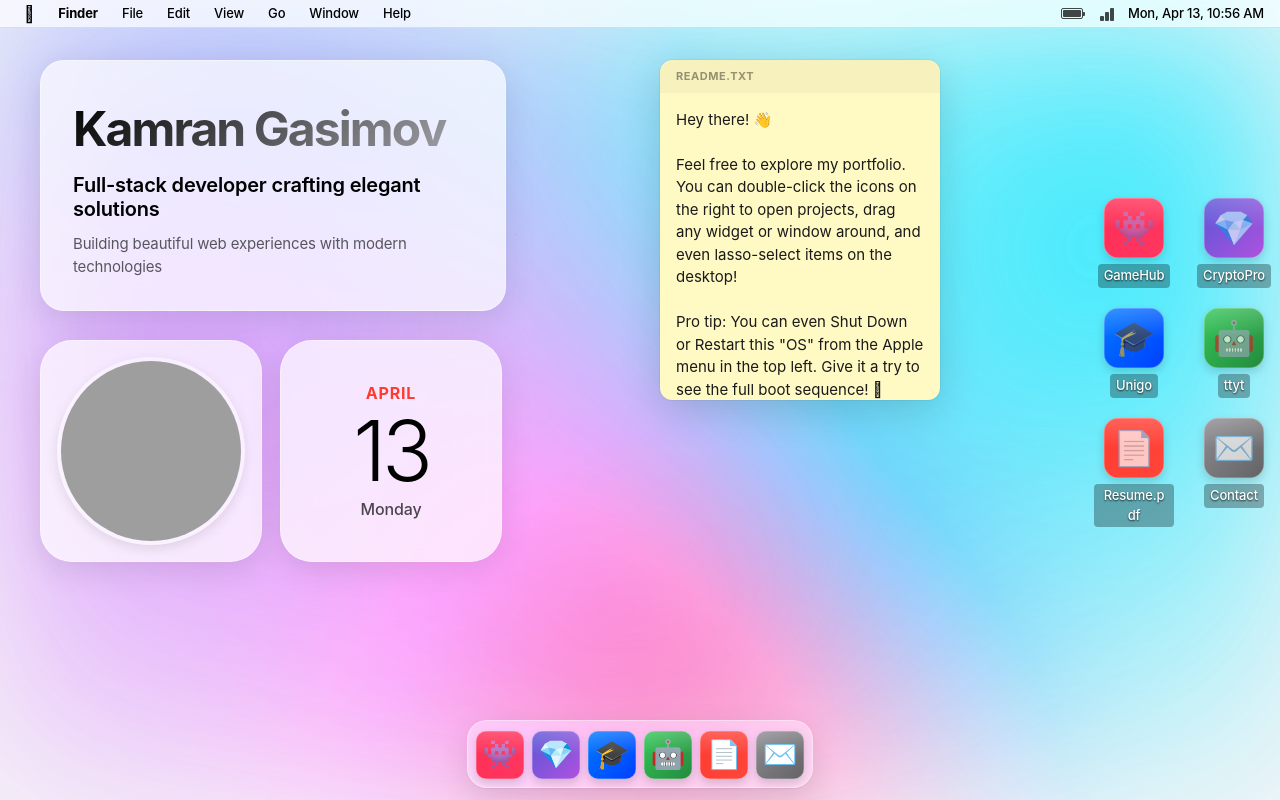
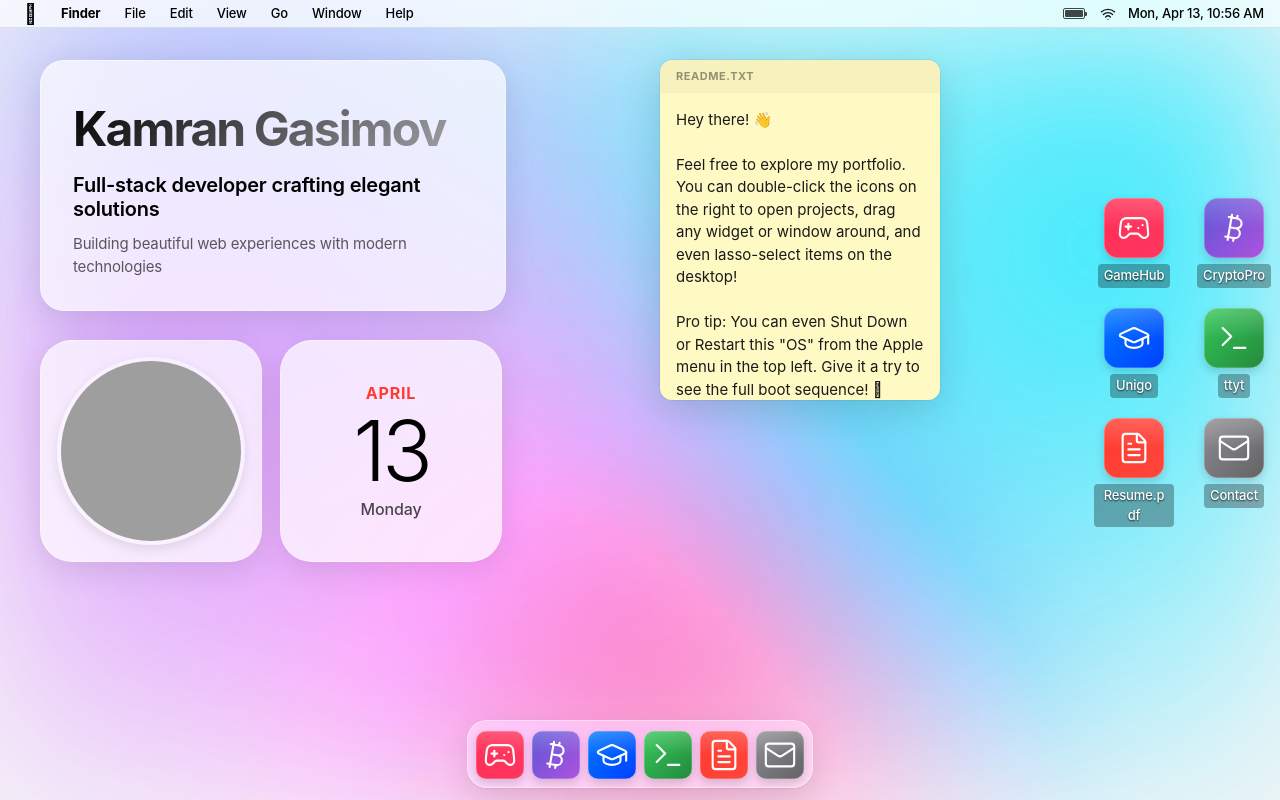
Before and after one commit to malore350/malore350.github.io, a React app: page / in a window 1280 px wide. Built offline with nearby package versions, Linux system fonts and the light colour scheme; grey boxes are pictures that could not be loaded; the HTML template or start-up script is replaced by a standard one.

Commit message:
feat: add AppIcon component and replace emoji icons with Lucide icons in dock and menu

```diff
--- a/package.json
+++ b/package.json
@@ -13,6 +13,7 @@
     "test:watch": "vitest --watch"
   },
   "dependencies": {
+    "lucide-react": "^1.8.0",
     "react": "^19.2.4",
     "react-dom": "^19.2.4"
   },
--- a/src/App.tsx
+++ b/src/App.tsx
@@ -8,6 +8,7 @@ import Window from './components/Window';
 import DesktopIcon from './components/DesktopIcon';
 import ProjectSection from './components/ProjectSection';
 import ResumeSection from './components/ResumeSection';
+import AppIcon from './components/AppIcon';
 
 interface OpenApp {
   id: string;
@@ -416,7 +417,7 @@ function App() {
             <div className="off-content">
               <p className="off-message">System is currently powered off.</p>
               <button className="turn-on-button" onClick={handleTurnOn}>
-                <span className="power-icon">⏻</span> Turn On
+                <AppIcon name="Power" size={20} style={{ marginRight: '8px' }} /> Turn On
               </button>
             </div>
           )}
@@ -468,17 +469,13 @@ function App() {
           <div className="lock-bottom-controls">
             <button className="lock-control-btn" onClick={() => handlePowerAction('shutdown')}>
               <span className="lock-control-icon">
-                <svg xmlns="http://www.w3.org/2000/svg" width="22" height="22" viewBox="0 0 24 24" fill="none" stroke="currentColor" strokeWidth="2" strokeLinecap="round" strokeLinejoin="round">
-                  <path d="M18.36 6.64A9 9 0 1 1 5.64 6.64M12 2v10" />
-                </svg>
+                <AppIcon name="Power" size={22} strokeWidth={2} />
               </span>
               <span>Shut Down</span>
             </button>
             <button className="lock-control-btn" onClick={() => handlePowerAction('restart')}>
               <span className="lock-control-icon">
-                <svg xmlns="http://www.w3.org/2000/svg" width="20" height="20" viewBox="0 0 24 24" fill="none" stroke="currentColor" strokeWidth="2.5" strokeLinecap="round" strokeLinejoin="round">
-                  <path d="M21.5 2v6h-6M21.34 15.57a10 10 0 1 1-.57-8.38" />
-                </svg>
+                <AppIcon name="RefreshCcw" size={20} strokeWidth={2.5} />
               </span>
               <span>Restart</span>
             </button>
@@ -728,9 +725,7 @@ function App() {
                     <p className="contact-text">Interested in working together? I'd love to hear from you.</p>
                     <div className="contact-links">
                       <a href="mailto:kamran.qasimoff@gmail.com" className="contact-link-button">
-                        <svg xmlns="http://www.w3.org/2000/svg" width="18" height="18" fill="currentColor" viewBox="0 0 16 16" style={{ marginRight: '10px', verticalAlign: 'middle' }}>
-                          <path d="M0 4a2 2 0 0 1 2-2h12a2 2 0 0 1 2 2v8a2 2 0 0 1-2 2H2a2 2 0 0 1-2-2zm2-1a1 1 0 0 0-1 1v.217l7 4.2 7-4.2V4a1 1 0 0 0-1-1zm13 2.383-4.708 2.825L15 11.105zm-.034 6.876-5.64-3.471L8 9.583l-1.326.795-5.64 3.47A1 1 0 0 0 2 14h12a1 1 0 0 0 .966-.741M1 11.105l4.708-2.897L1 5.383z"/>
-                        </svg>
+                        <AppIcon name="Mail" size={18} style={{ marginRight: '10px', verticalAlign: 'middle' }} />
                         kamran.qasimoff@gmail.com
                       </a>
                       <div className="contact-social-grid">
--- /dev/null
+++ b/src/components/AppIcon.tsx
@@ -0,0 +1,60 @@
+import {
+  Gamepad2,
+  Bitcoin,
+  GraduationCap,
+  Terminal,
+  FileText,
+  Mail,
+  Wifi,
+  Info,
+  RefreshCcw,
+  Power,
+  Lock,
+  User,
+  Search,
+  Settings,
+  X,
+  Maximize2,
+  Minimize2,
+  Minus
+} from 'lucide-react';
+import type { LucideProps } from 'lucide-react';
+import React from 'react';
+
+const iconRegistry: Record<string, React.FC<LucideProps>> = {
+  Gamepad2,
+  Bitcoin,
+  GraduationCap,
+  Terminal,
+  FileText,
+  Mail,
+  Wifi,
+  Info,
+  RefreshCcw,
+  Power,
+  Lock,
+  User,
+  Search,
+  Settings,
+  X,
+  Maximize2,
+  Minimize2,
+  Minus
+};
+
+interface AppIconProps extends LucideProps {
+  name: string;
+}
+
+const AppIcon = ({ name, ...props }: AppIconProps) => {
+  const IconComponent = iconRegistry[name];
+
+  if (!IconComponent) {
+    // Fallback to the string itself if it's an emoji or unknown
+    return <span {...(props as any)}>{name}</span>;
+  }
+
+  return <IconComponent {...props} />;
+};
+
+export default AppIcon;
--- a/src/components/DesktopIcon.css
+++ b/src/components/DesktopIcon.css
@@ -49,11 +49,11 @@
   display: flex;
   align-items: center;
   justify-content: center;
-  font-size: 34px;
   line-height: 1;
   margin-bottom: 6px;
   border-radius: 14px;
   background: linear-gradient(135deg, #fff 0%, #f0f0f0 100%);
+  color: white;
   box-shadow:
     0 4px 10px rgba(0,0,0,0.15),
     inset 0 0 0 0.5px rgba(255,255,255,0.4);
--- a/src/components/DesktopIcon.tsx
+++ b/src/components/DesktopIcon.tsx
@@ -1,3 +1,4 @@
+import AppIcon from './AppIcon';
 import './DesktopIcon.css';
 
 interface DesktopIconProps {
@@ -22,7 +23,9 @@ function DesktopIcon({ id, label, icon, isSelected, isMobile, style, onSelect, o
       id={`desktop-icon-${id}`}
       style={style}
     >
-      <div className={`icon-wrapper icon-${id}`}>{icon}</div>
+      <div className={`icon-wrapper icon-${id}`}>
+        <AppIcon name={icon} size={isMobile ? 32 : 34} strokeWidth={1.5} />
+      </div>
       <div className="icon-label">{label}</div>
     </div>
   );
--- a/src/components/Dock.css
+++ b/src/components/Dock.css
@@ -47,7 +47,6 @@
   width: 60px;
   height: 60px;
   border-radius: 14px;
-  font-size: 34px;
 }
 
 @media (prefers-color-scheme: dark) {
@@ -107,10 +106,10 @@
   display: flex;
   align-items: center;
   justify-content: center;
-  font-size: 28px;
   line-height: 1;
   border-radius: 10px;
   background: linear-gradient(135deg, #fff 0%, #f0f0f0 100%);
+  color: white;
   box-shadow:
     0 4px 10px rgba(0,0,0,0.15),
     inset 0 0 0 0.5px rgba(255,255,255,0.4);
--- a/src/components/Dock.tsx
+++ b/src/components/Dock.tsx
@@ -1,4 +1,5 @@
 import { dockItems } from '../data/dockItems';
+import AppIcon from './AppIcon';
 import './Dock.css';
 
 interface DockProps {
@@ -26,7 +27,7 @@ function Dock({ openApps, activeApp, isMobile, onAppClick }: DockProps) {
                 aria-label={`Open ${item.label}`}
               >
                 <span className={`dock-icon icon-${item.id}`} aria-hidden="true">
-                  {item.icon}
+                  <AppIcon name={item.icon} size={isMobile ? 24 : 34} strokeWidth={1.5} />
                 </span>
                 {isOpen && !isMobile && <span className="dock-indicator" />}
                 {!isMobile && <span className="dock-label">{item.label}</span>}
--- a/src/components/MenuBar.css
+++ b/src/components/MenuBar.css
@@ -153,9 +153,10 @@
 }
 
 .apple-logo {
-  font-size: 16px;
+  font-size: 20px;
+  line-height: 1;
   cursor: pointer;
-  padding: 2px 8px;
+  padding: 1px 8px;
   border-radius: 4px;
   display: flex;
   align-items: center;
@@ -229,25 +230,11 @@
 
 /* Wifi Icon Styling */
 .wifi-icon {
-  width: 18px;
-  height: 14px;
   display: flex;
-  align-items: flex-end;
+  align-items: center;
   justify-content: center;
-  gap: 1.5px;
   margin-left: 4px;
 }
-
-.wifi-bar {
-  background-color: currentColor;
-  width: 3.5px;
-  border-radius: 1px;
-  opacity: 0.8;
-}
-
-.wifi-1 { height: 5px; }
-.wifi-2 { height: 9px; }
-.wifi-3 { height: 13px; }
 
 .time {
   margin-left: 4px;
--- a/src/components/MenuBar.tsx
+++ b/src/components/MenuBar.tsx
@@ -1,4 +1,5 @@
 import { useState, useEffect, useRef } from 'react';
+import AppIcon from './AppIcon';
 import './MenuBar.css';
 
 interface MenuBarProps {
@@ -64,9 +65,7 @@ function MenuBar({ activeAppName, isMobile, onPowerAction, onLock, onAboutClick
             <div className="signal-bar bar-4"></div>
           </div>
           <div className="status-icon wifi-icon">
-            <svg viewBox="0 0 24 24" width="16" height="16" fill="currentColor">
-              <path d="M12 21l-12-11.657c1.581-1.39 3.42-2.123 5.333-2.123s3.752.733 5.333 2.123l-1.333 1.293c-1.054-.927-2.28-1.416-3.553-1.416s-2.499.489-3.553 1.416l9.106 8.834 9.106-8.834c-1.054-.927-2.28-1.416-3.553-1.416s-2.499.489-3.553 1.416l-1.333-1.293c1.581-1.39 3.42-2.123 5.333-2.123s3.752.733 5.333 2.123l-12 11.657z"/>
-            </svg>
+            <AppIcon name="Wifi" size={16} strokeWidth={2} />
           </div>
           <div className="status-icon battery-icon">
             <div className="battery-body">
@@ -92,21 +91,21 @@ function MenuBar({ activeAppName, isMobile, onPowerAction, onLock, onAboutClick
           {isAppleMenuOpen && (
             <div className="apple-dropdown">
               <div className="dropdown-item" onClick={() => { setIsAppleMenuOpen(false); onAboutClick?.(); }}>
-                <svg className="menu-icon" xmlns="http://www.w3.org/2000/svg" width="14" height="14" viewBox="0 0 24 24" fill="none" stroke="currentColor" strokeWidth="2" strokeLinecap="round" strokeLinejoin="round"><circle cx="12" cy="12" r="10"/><path d="M12 16v-4"/><path d="M12 8h.01"/></svg>
+                <AppIcon name="Info" size={14} strokeWidth={2} className="menu-icon" />
                 About this Website
               </div>
               <div className="dropdown-divider"></div>
               <div className="dropdown-item" onClick={() => { setIsAppleMenuOpen(false); onPowerAction?.('restart'); }}>
-                <svg className="menu-icon" xmlns="http://www.w3.org/2000/svg" width="14" height="14" viewBox="0 0 24 24" fill="none" stroke="currentColor" strokeWidth="2" strokeLinecap="round" strokeLinejoin="round"><path d="M21 12a9 9 0 1 1-9-9c2.52 0 4.93 1 6.74 2.74L21 8"/><path d="M21 3v5h-5"/></svg>
+                <AppIcon name="RefreshCcw" size={14} strokeWidth={2} className="menu-icon" />
                 Restart...
               </div>
               <div className="dropdown-item" onClick={() => { setIsAppleMenuOpen(false); onPowerAction?.('shutdown'); }}>
-                <svg className="menu-icon" xmlns="http://www.w3.org/2000/svg" width="14" height="14" viewBox="0 0 24 24" fill="none" stroke="currentColor" strokeWidth="2" strokeLinecap="round" strokeLinejoin="round"><path d="M18.36 6.64A9 9 0 1 1 5.64 6.64"/><line x1="12" y1="2" x2="12" y2="12"/></svg>
+                <AppIcon name="Power" size={14} strokeWidth={2} className="menu-icon" />
                 Shut Down...
               </div>
               <div className="dropdown-divider"></div>
               <div className="dropdown-item" onClick={() => { setIsAppleMenuOpen(false); onLock?.(); }}>
-                <svg className="menu-icon" xmlns="http://www.w3.org/2000/svg" width="14" height="14" viewBox="0 0 24 24" fill="none" stroke="currentColor" strokeWidth="2" strokeLinecap="round" strokeLinejoin="round"><rect x="3" y="11" width="18" height="11" rx="2" ry="2"/><path d="M7 11V7a5 5 0 0 1 10 0v4"/></svg>
+                <AppIcon name="Lock" size={14} strokeWidth={2} className="menu-icon" />
                 Lock Screen
               </div>
             </div>
@@ -128,9 +127,7 @@ function MenuBar({ activeAppName, isMobile, onPowerAction, onLock, onAboutClick
           <div className="battery-tip"></div>
         </div>
         <div className="status-icon wifi-icon" aria-label="WiFi Connected">
-          <div className="wifi-bar wifi-1"></div>
-          <div className="wifi-bar wifi-2"></div>
-          <div className="wifi-bar wifi-3"></div>
+          <AppIcon name="Wifi" size={16} strokeWidth={2} />
         </div>
         <span className="time">{formatTime(time)}</span>
       </div>
--- a/src/data/dockItems.ts
+++ b/src/data/dockItems.ts
@@ -6,10 +6,10 @@ export interface DockItem {
 }
 
 export const dockItems: DockItem[] = [
-  { id: 'gamehub', label: 'GameHub', icon: '👾' },
-  { id: 'cryptopro', label: 'CryptoPro', icon: '💎' },
-  { id: 'unigo', label: 'Unigo', icon: '🎓' },
-  { id: 'ttyt', label: 'ttyt', icon: '🤖' },
-  { id: 'resume-pdf', label: 'Resume.pdf', icon: '📄' },
-  { id: 'contact', label: 'Contact', icon: '✉️' },
+  { id: 'gamehub', label: 'GameHub', icon: 'Gamepad2' },
+  { id: 'cryptopro', label: 'CryptoPro', icon: 'Bitcoin' },
+  { id: 'unigo', label: 'Unigo', icon: 'GraduationCap' },
+  { id: 'ttyt', label: 'ttyt', icon: 'Terminal' },
+  { id: 'resume-pdf', label: 'Resume.pdf', icon: 'FileText' },
+  { id: 'contact', label: 'Contact', icon: 'Mail' },
 ];
--- a/src/data/projects.ts
+++ b/src/data/projects.ts
@@ -40,7 +40,7 @@ export const projects: Project[] = [
       },
     ] as const,
     dockLabel: 'GameHub',
-    dockIcon: '🕹️',
+    dockIcon: 'Gamepad2',
   },
   {
     id: 'cryptopro',
@@ -87,7 +87,7 @@ export const projects: Project[] = [
       },
     ] as const,
     dockLabel: 'CryptoPro',
-    dockIcon: '🪙',
+    dockIcon: 'Bitcoin',
   },
   {
     id: 'unigo',
@@ -116,7 +116,7 @@ export const projects: Project[] = [
       },
     ] as const,
     dockLabel: 'Unigo',
-    dockIcon: '🏫',
+    dockIcon: 'GraduationCap',
   },
   {
     id: 'ttyt',
@@ -155,6 +155,6 @@ export const projects: Project[] = [
       },
     ] as const,
     dockLabel: 'ttyt',
-    dockIcon: '⌨️',
+    dockIcon: 'Terminal',
   },
 ];
```
Also changed, not shown: 1 other file (tests, documents, lock files or other folders).
